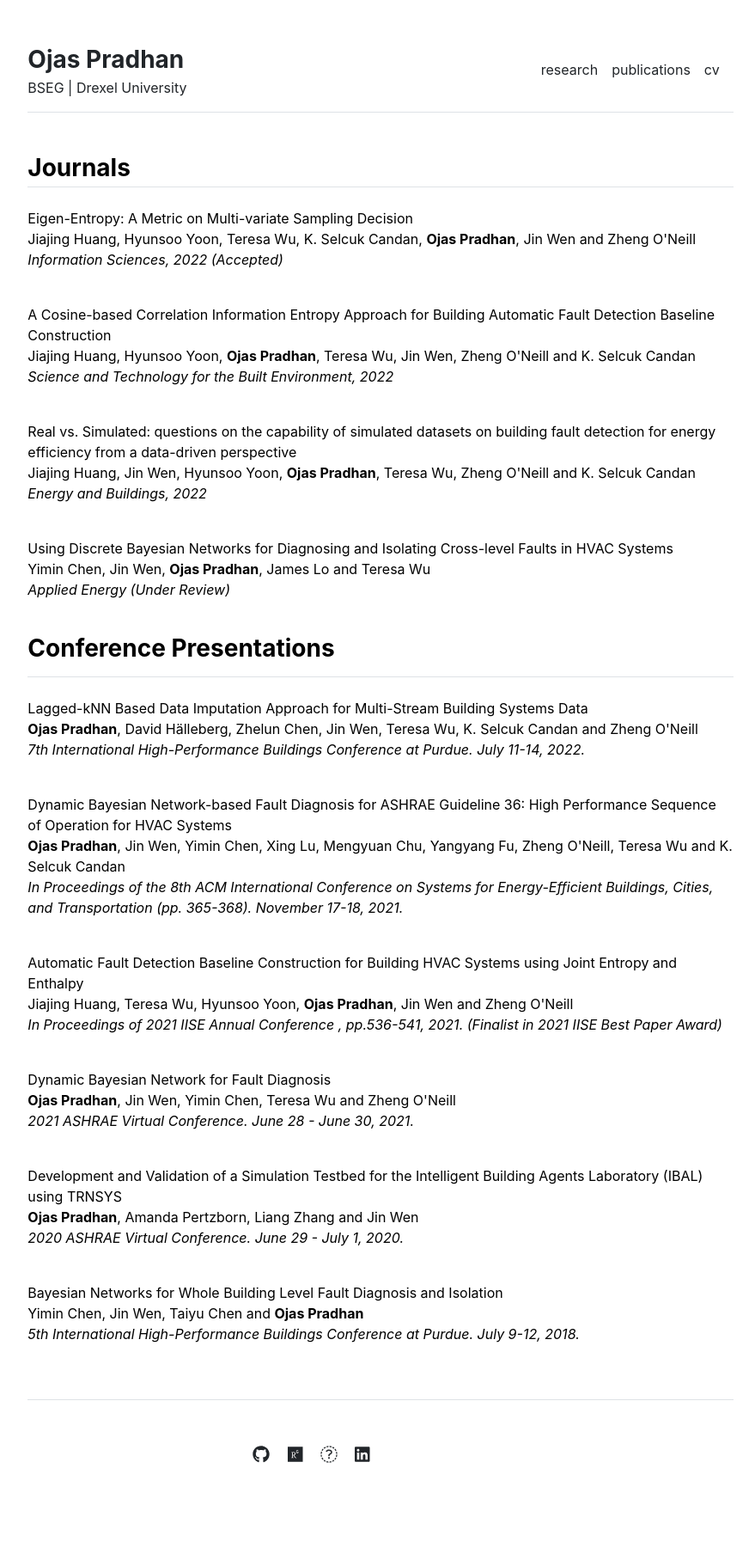
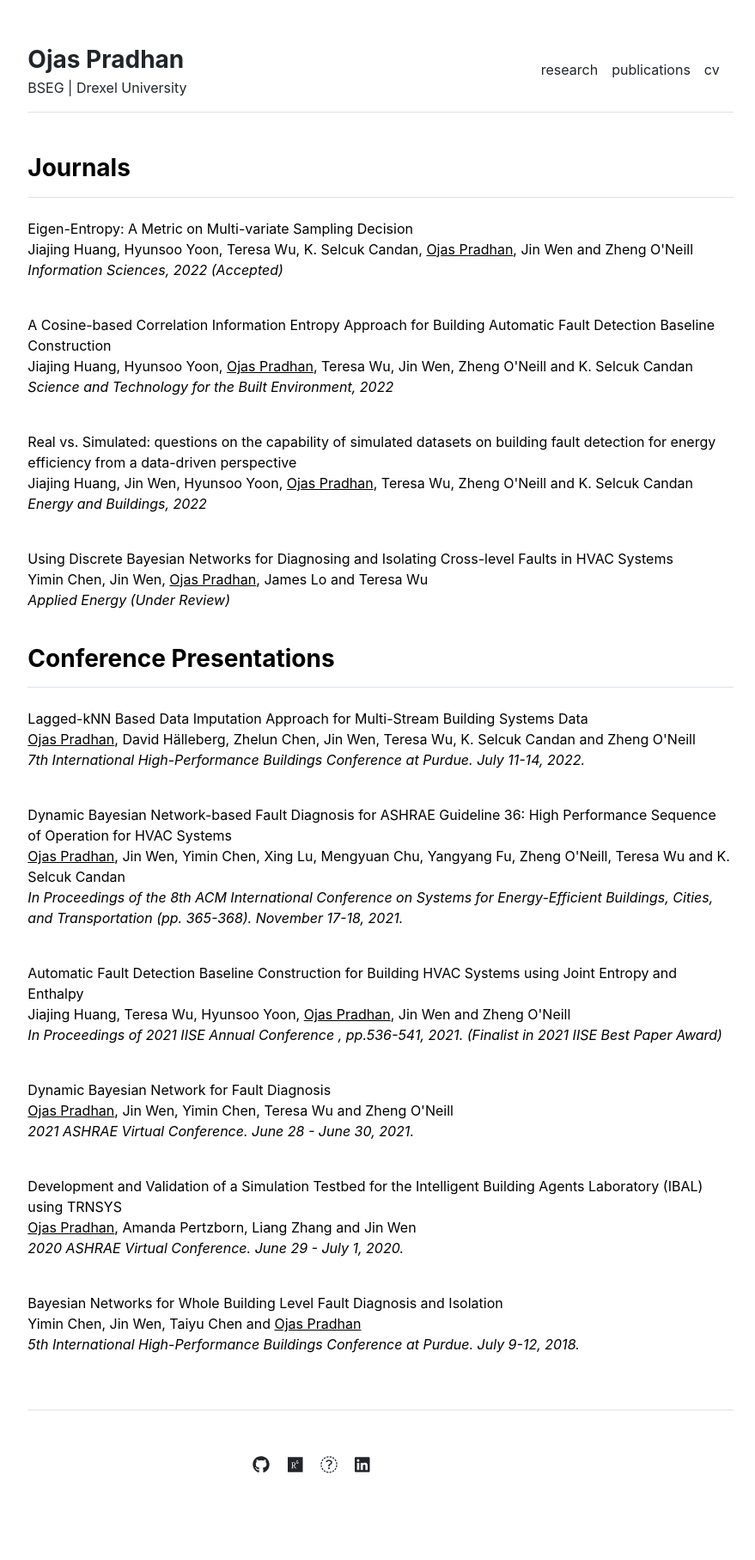
Before and after one commit to pradhanojas/pradhanojas.github.io, a Jekyll site: the page built from publications.md, in a window 1280 px wide. Shown: the whole page at 86% size, without its empty margins (197-1076 px from the left). Built offline with Jekyll 4.4.1, drawn with Linux system fonts in a browser that asks for light colours.

Commit message:
Update publications.html

```diff
--- a/_includes/publications.html
+++ b/_includes/publications.html
@@ -1,56 +1,56 @@
-<div class="row g-5 mb-5">
+<div class="row g-5 mb-3">
   <div>
-    <h3 class="fw-bold border-bottom pb-1 mb-0"> Journals </h3>
+    <h3 class="fw-bold border-bottom pb-3 mb-0"> Journals </h3>
     <br>
     <p>Eigen-Entropy: A Metric on Multi-variate Sampling Decision
-    <br>Jiajing Huang, Hyunsoo Yoon, Teresa Wu, K. Selcuk Candan, <b>Ojas Pradhan</b>, Jin Wen and Zheng O'Neill
+    <br>Jiajing Huang, Hyunsoo Yoon, Teresa Wu, K. Selcuk Candan, <u>Ojas Pradhan</u>, Jin Wen and Zheng O'Neill
     <br><em>Information Sciences, 2022 (Accepted)</em></p>
 
     <br>
     <p>A Cosine-based Correlation Information Entropy Approach for Building Automatic Fault Detection Baseline Construction
-    <br>Jiajing Huang, Hyunsoo Yoon, <b>Ojas Pradhan</b>, Teresa Wu, Jin Wen, Zheng O'Neill and K. Selcuk Candan
+    <br>Jiajing Huang, Hyunsoo Yoon, <u>Ojas Pradhan</u>, Teresa Wu, Jin Wen, Zheng O'Neill and K. Selcuk Candan
     <br><em>Science and Technology for the Built Environment, 2022</em></p>
 
     <br>
     <p>Real vs. Simulated: questions on the capability of simulated datasets on building fault detection for energy efficiency from a data-driven perspective
-    <br>Jiajing Huang, Jin Wen, Hyunsoo Yoon, <b>Ojas Pradhan</b>, Teresa Wu, Zheng O'Neill and K. Selcuk Candan
+    <br>Jiajing Huang, Jin Wen, Hyunsoo Yoon, <u>Ojas Pradhan</u>, Teresa Wu, Zheng O'Neill and K. Selcuk Candan
     <br><em>Energy and Buildings, 2022</em></p>
 
     <br>
     <p>Using Discrete Bayesian Networks for Diagnosing and Isolating Cross-level Faults in HVAC Systems
-    <br>Yimin Chen, Jin Wen, <b>Ojas Pradhan</b>, James Lo and Teresa Wu
+    <br>Yimin Chen, Jin Wen, <u>Ojas Pradhan</u>, James Lo and Teresa Wu
     <br><em>Applied Energy (Under Review)</em></p>
 
     <br>
     <h3 class="fw-bold border-bottom pb-3 mb-0">Conference Presentations</h3>
     <br>
     <p>Lagged-kNN Based Data Imputation Approach for Multi-Stream Building Systems Data
-    <br><b>Ojas Pradhan</b>, David Hälleberg, Zhelun Chen, Jin Wen, Teresa Wu, K. Selcuk Candan and Zheng O'Neill
+    <br><u>Ojas Pradhan</u>, David Hälleberg, Zhelun Chen, Jin Wen, Teresa Wu, K. Selcuk Candan and Zheng O'Neill
     <br><em>7th International High-Performance Buildings Conference at Purdue. July 11-14, 2022.</em></p>
 
     <br>
     <p>Dynamic Bayesian Network-based Fault Diagnosis for ASHRAE Guideline 36: High Performance Sequence of Operation for HVAC Systems
-    <br><b>Ojas Pradhan</b>, Jin Wen, Yimin Chen, Xing Lu, Mengyuan Chu, Yangyang Fu, Zheng O'Neill, Teresa Wu and K. Selcuk Candan
+    <br><u>Ojas Pradhan</u>, Jin Wen, Yimin Chen, Xing Lu, Mengyuan Chu, Yangyang Fu, Zheng O'Neill, Teresa Wu and K. Selcuk Candan
     <br><em>In Proceedings of the 8th ACM International Conference on Systems for Energy-Efficient Buildings, Cities, and Transportation (pp. 365-368). November 17-18, 2021.</em></p>
 
     <br>
     <p>Automatic Fault Detection Baseline Construction for Building HVAC Systems using Joint Entropy and Enthalpy
-    <br>Jiajing Huang, Teresa Wu, Hyunsoo Yoon, <b>Ojas Pradhan</b>, Jin Wen and Zheng O'Neill
+    <br>Jiajing Huang, Teresa Wu, Hyunsoo Yoon, <u>Ojas Pradhan</u>, Jin Wen and Zheng O'Neill
     <br><em>In Proceedings of 2021 IISE Annual Conference , pp.536-541, 2021. (Finalist in 2021 IISE Best Paper Award)</em></p>
 
     <br>
     <p>Dynamic Bayesian Network for Fault Diagnosis
-    <br><b>Ojas Pradhan</b>, Jin Wen, Yimin Chen, Teresa Wu and Zheng O'Neill
+    <br><u>Ojas Pradhan</u>, Jin Wen, Yimin Chen, Teresa Wu and Zheng O'Neill
     <br><em>2021 ASHRAE Virtual Conference. June 28 - June 30, 2021.</em></p>
 
     <br>
     <p>Development and Validation of a Simulation Testbed for the Intelligent Building Agents Laboratory (IBAL) using TRNSYS
-    <br><b>Ojas Pradhan</b>, Amanda Pertzborn, Liang Zhang and Jin Wen
+    <br><u>Ojas Pradhan</u>, Amanda Pertzborn, Liang Zhang and Jin Wen
     <br><em>2020 ASHRAE Virtual Conference. June 29 - July 1, 2020.</em></p>
 
     <br>
     <p>Bayesian Networks for Whole Building Level Fault Diagnosis and Isolation
-    <br>Yimin Chen, Jin Wen, Taiyu Chen and <b>Ojas Pradhan</b>
+    <br>Yimin Chen, Jin Wen, Taiyu Chen and <u>Ojas Pradhan</u>
     <br><em>5th International High-Performance Buildings Conference at Purdue. July 9-12, 2018.</em></p>
   </div>
 </div>
```
